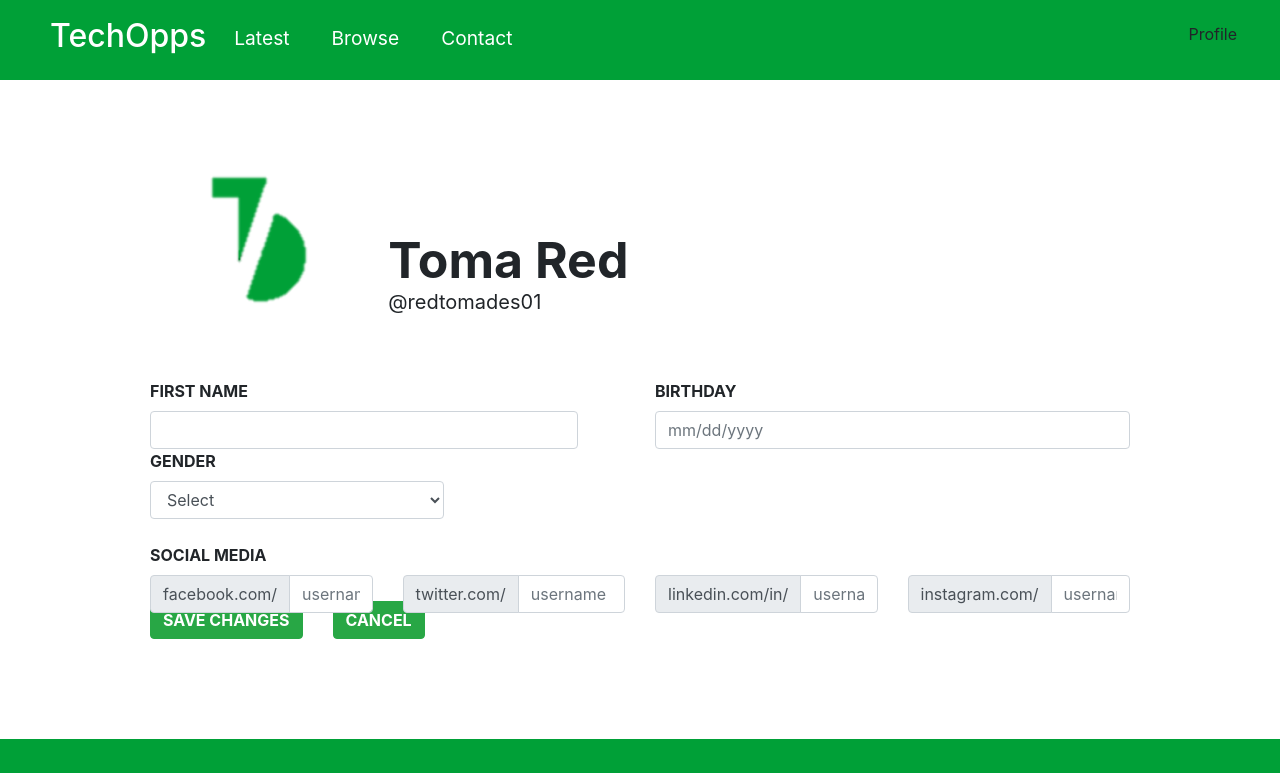
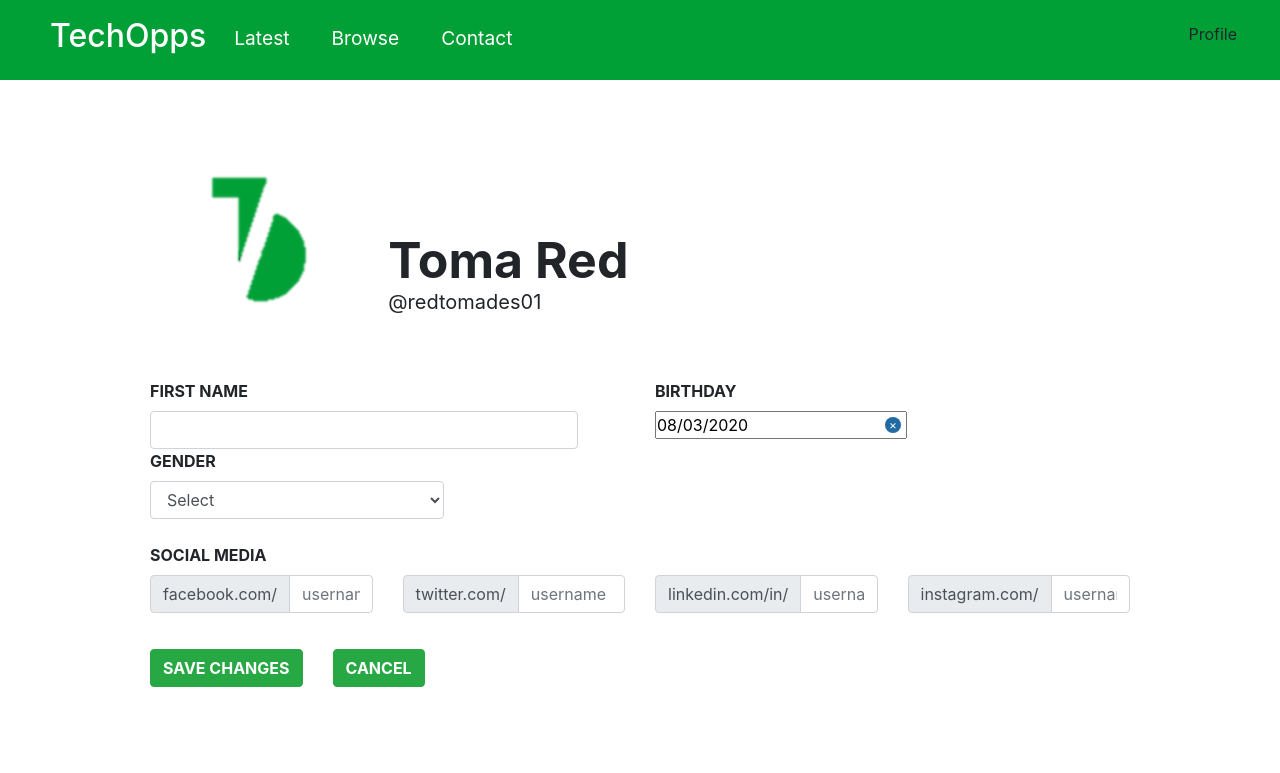
Before and after one commit to SuperHazel12/TechGit, a React (Create React App) app in the folder FrontEnd/: page /editprofile in a window 1280 px wide. Shown: the top 773 px of the page. Built offline with nearby package versions, Linux system fonts and the light colour scheme.

Commit message:
[feat][Karlah] Implement Date Picker
implement date picker in edit profile file.

```diff
--- a/FrontEnd/package.json
+++ b/FrontEnd/package.json
@@ -11,6 +11,7 @@
     "create-react-class": "^15.6.3",
     "react": "^16.13.1",
     "react-bootstrap": "^1.2.2",
+    "react-datepicker": "^3.1.3",
     "react-dom": "^16.13.1",
     "react-router-dom": "^5.2.0",
     "react-scripts": "3.4.1",
--- a/FrontEnd/src/components/Navbar/button.js
+++ b/FrontEnd/src/components/Navbar/button.js
@@ -1,32 +1,30 @@
-import React from 'react';
-import '../Navbar/Button.css';
+import React from "react";
+import "../Navbar/button.css";
 
-const STYLES = [
-  'btn--primary',
-  'btn--outline'
-]
+const STYLES = ["btn--primary", "btn--outline"];
 
-const SIZES = [
-  'btn--medium',
-  'btn--large'
-]
+const SIZES = ["btn--medium", "btn--large"];
 
 export const Button = ({
   children,
   type,
   onClick,
   buttonStyle,
-  buttonSize
+  buttonSize,
 }) => {
+  const checkButtonStyle = STYLES.includes(buttonStyle)
+    ? buttonStyle
+    : STYLES[0];
 
-  const checkButtonStyle = STYLES.includes(buttonStyle) ? buttonStyle : STYLES[0]
-
-  const checkButtonSize = SIZES.includes(buttonSize) ? buttonSize : SIZES[0]
+  const checkButtonSize = SIZES.includes(buttonSize) ? buttonSize : SIZES[0];
 
   return (
-    <button className={`btn ${checkButtonStyle} ${checkButtonSize}`} onClick={onClick} type={type}>
+    <button
+      className={`btn ${checkButtonStyle} ${checkButtonSize}`}
+      onClick={onClick}
+      type={type}
+    >
       {children}
-      </button>
-  )
-
-}
+    </button>
+  );
+};
--- a/FrontEnd/src/components/Navbar/navbar.css
+++ b/FrontEnd/src/components/Navbar/navbar.css
@@ -1,5 +1,5 @@
 .NavbarItems {
-  background: #00A037;
+  background: #00a037;
   height: 80px;
   display: flex;
   justify-content: center;
@@ -25,7 +25,7 @@
   grid-gap: 10px;
   list-style: none;
   text-align: center;
-  width:  80vw;
+  width: 80vw;
   justify-content: start;
   margin-left: 12px;
   margin-top: 12px;
@@ -48,7 +48,6 @@
 
 .fa-bars {
   color: white;
-
 }
 
 .nav-links-mobile {
@@ -58,10 +57,6 @@
 .menu-icon {
   display: none;
   margin-top: -10px;
-}
-
-Button {
-  display: none;
 }
 
 @media screen and (max-width: 960px) {
@@ -81,7 +76,7 @@ Button {
     transition: all 0.5s ease;
   }
   .nav-menu.active {
-    background: #00A037;
+    background: #00a037;
     left: 0;
     opacity: 1;
     transition: all 0.5s ease;
@@ -104,7 +99,7 @@ Button {
     transform: translate(25%, 50%);
     margin-left: -10px;
   }
-  .menu-icon{
+  .menu-icon {
     display: block;
     position: absolute;
     top: 0;
@@ -116,13 +111,12 @@ Button {
   .fa-times {
     color: white;
     font-size: 2rem;
-
   }
 
   .nav-links-mobile {
     display: block;
     text-align: center;
-    padding:  1.5rem;
+    padding: 1.5rem;
     margin: 2rem auto;
     border-radius: 4px;
     color: white;
@@ -130,7 +124,7 @@ Button {
   }
 
   .nav-links-mobile:hover {
-    background-color:white;
+    background-color: white;
     color: black;
     transition: 250ms;
     text-decoration: none;
@@ -139,5 +133,4 @@ Button {
   Button {
     display: none;
   }
-
 }
--- a/FrontEnd/src/components/birthday.js
+++ b/FrontEnd/src/components/birthday.js
@@ -0,0 +1,28 @@
+import React, { Component } from "react";
+import DatePicker from "react-datepicker";
+
+import "react-datepicker/dist/react-datepicker.css";
+
+class birthday extends Component {
+  state = {
+    startDate: new Date(),
+  };
+
+  handleChange = (date) => {
+    this.setState({
+      startDate: date,
+    });
+  };
+
+  render() {
+    return (
+      <DatePicker
+        selected={this.state.startDate}
+        onChange={this.handleChange} //only when value has changed
+        isClearable
+      />
+    );
+  }
+}
+
+export default birthday;
--- a/FrontEnd/src/components/editprofile.js
+++ b/FrontEnd/src/components/editprofile.js
@@ -11,7 +11,7 @@ import {
   InputGroup,
 } from "react-bootstrap";
 import pic from "../assets/logo.png";
-import mail from "../assets/mail.png";
+import Birthday from "./birthday";
 
 function editprofile() {
   return (
@@ -37,13 +37,8 @@ function editprofile() {
             </Col>
             <Col>
               <FormLabel style={style}>BIRTHDAY</FormLabel>
-              <InputGroup>
-                <FormControl
-                  type="birthday"
-                  style={width}
-                  placeholder="mm/dd/yyyy"
-                ></FormControl>
-              </InputGroup>
+              <br />
+              <Birthday style={width} />
             </Col>
           </Row>
 
@@ -113,7 +108,8 @@ function editprofile() {
               </InputGroup>
             </Col>
           </Row>
-
+          <br />
+          <br />
           <Button variant="success" style={bspaces}>
             SAVE CHANGES
           </Button>
```
Also changed, not shown: FrontEnd/src/components/Navbar/navbar.js (+10 -10 lines), 1 other file (tests, documents, lock files or other folders).
